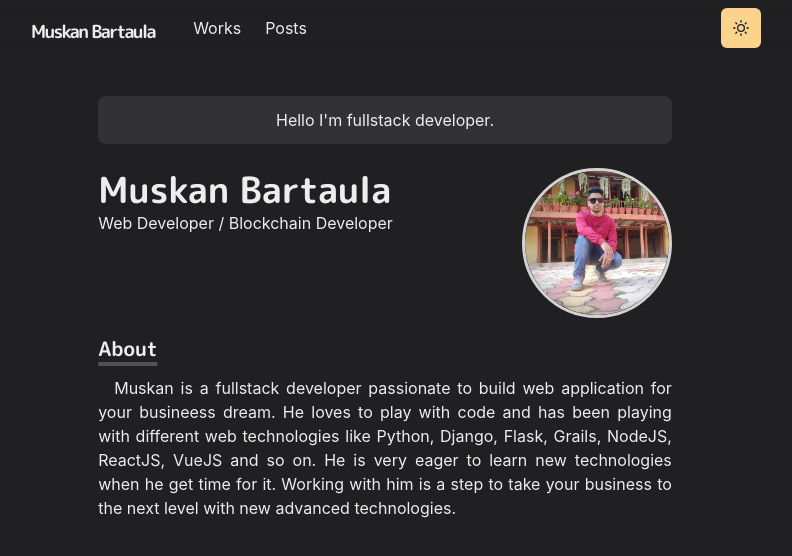
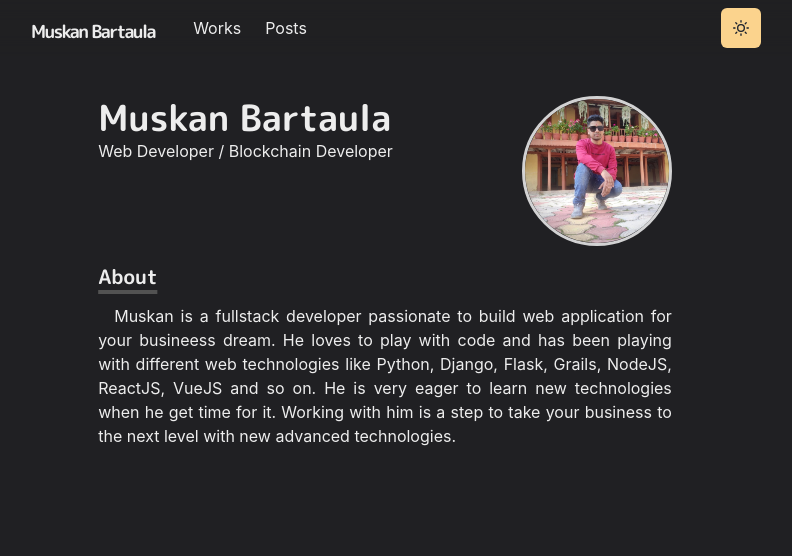
Before and after one commit to MuskanBartaula/portfolio, a Next.js app: page / in a window 1280 px wide. Shown: the top 556 px of the page, without its empty margins (255-1047 px from the left). Built offline with nearby package versions, Linux system fonts and the light colour scheme.

Commit message:
Remove box with greeting

```diff
--- a/pages/index.js
+++ b/pages/index.js
@@ -5,9 +5,6 @@ import Paragraph from "../components/paragraph"
 const Page = () => {
     return (
         <Container mt={10}>
-            <Box borderRadius="lg" backgroundColor={useColorModeValue('whiteAlpha.500', 'whiteAlpha.200')} p={3} mb={6} align="center">
-                Hello I&apos;m fullstack developer.
-            </Box>
             <Box display={{ md: 'flex' }} textAlign={{ base: 'center', md: 'left' }}>
                 <Box flexGrow={1}>
                     <Heading as="h2" variant="page-title">
```
